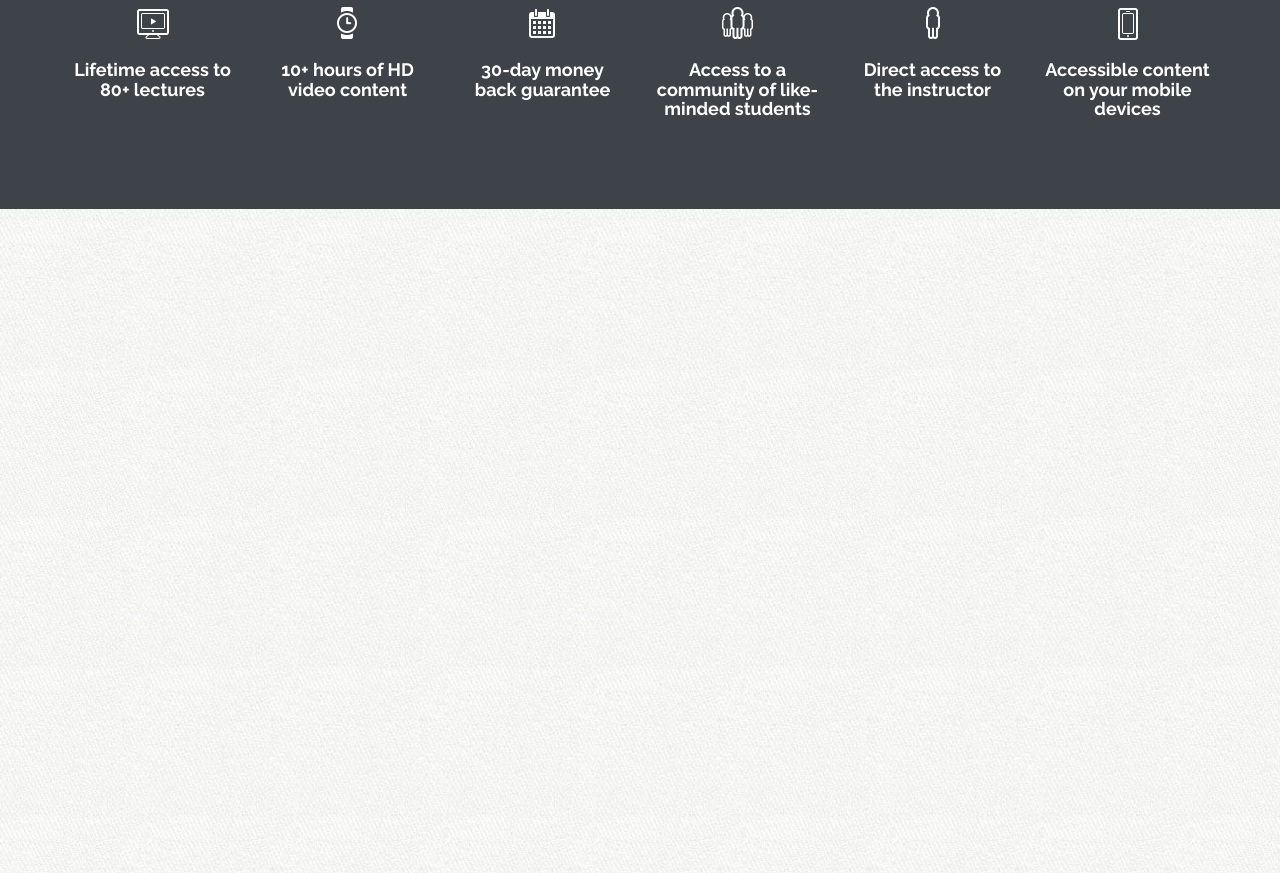
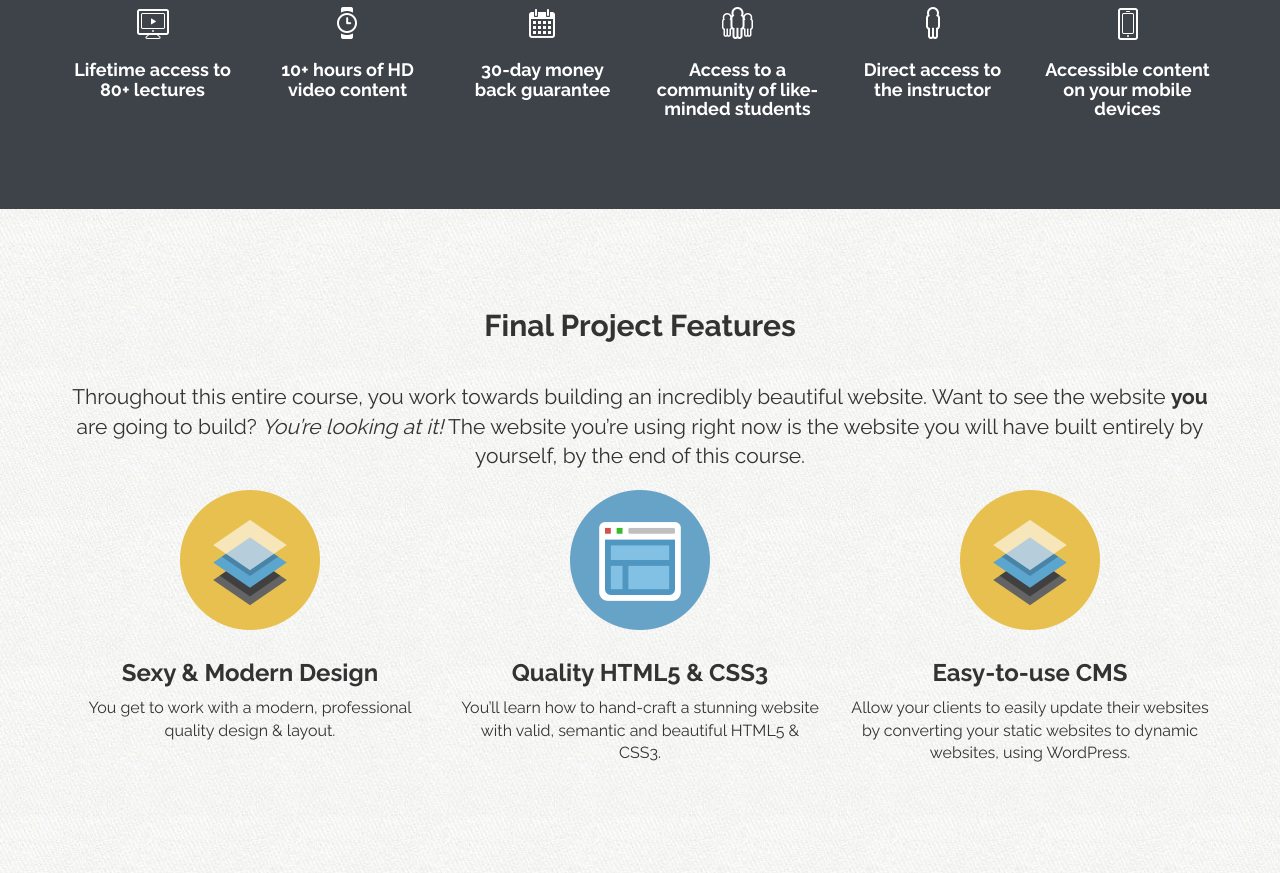
Before and after one commit to dhammerindy/bswpudemy, a plain HTML site: page index.html in a window 1280 px wide. Shown: the part 2886-3759 px from the top of the page. Drawn offline with nearby package versions, Linux system fonts and the light colour scheme; a web font is replaced by a local one.

Commit message:
end section 3 lecture 21

```diff
--- a/assets/css/custom.css
+++ b/assets/css/custom.css
@@ -166,6 +166,10 @@ section h3 {
 	text-align: center;
 }
 
+#project-features {
+	text-align: center;
+}
+
 /*=== CUSTOM ICON SPRITES === */
 i.ci {
 	display: inline-block;
--- a/index.html
+++ b/index.html
@@ -260,8 +260,34 @@
 
 		<!-- PROJECT FEATURES
 		============================= -->
-		<section>
+		<section id="project-features">
+			<div class="container">
 
+				<h2>Final Project Features</h2>
+				<p class="lead">Throughout this entire course, you work towards building an incredibly beautiful website. Want to see
+				the website <strong>you</strong> are going to build? <em>You&rsquo;re looking at it!</em> The website you&rsquo;re using
+				right now is the website you will have built entirely by yourself, by the end of this course.</p>
+
+				<div class="row">
+					<div class="col-sm-4">
+						<img src="assets/img/icon-design.png" alt="Design">
+						<h3>Sexy &amp; Modern Design</h3>
+						<p>You get to work with a modern, professional quality design &amp; layout.</p>
+					</div><!-- end col -->
+					<div class="col-sm-4">
+						<img src="assets/img/icon-code.png" alt="Code">
+						<h3>Quality HTML5 &amp; CSS3</h3>
+						<p>You&rsquo;ll learn how to hand-craft a stunning website with valid, semantic and beautiful HTML5 &amp; CSS3.</p>
+					</div><!-- end col -->
+					<div class="col-sm-4">
+						<img src="assets/img/icon-design.png" alt="Design">
+						<h3>Easy-to-use CMS</h3>
+						<p>Allow your clients to easily update their websites by converting your static websites to dynamic websites,
+						using WordPress.</p>
+					</div><!-- end col -->
+				</div><!-- row -->
+
+			</div><!-- container -->
 		</section>
 
 		<!-- VIDEO FEATURETTE
```
